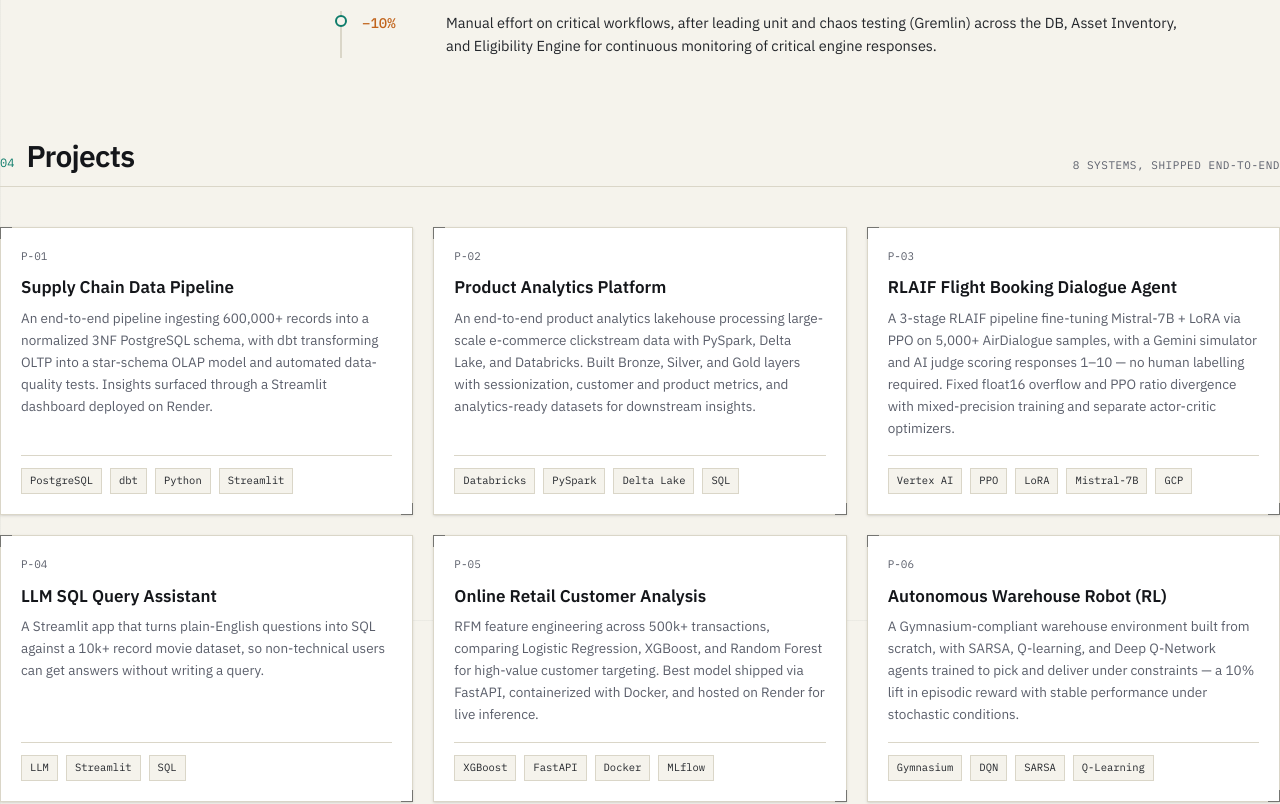
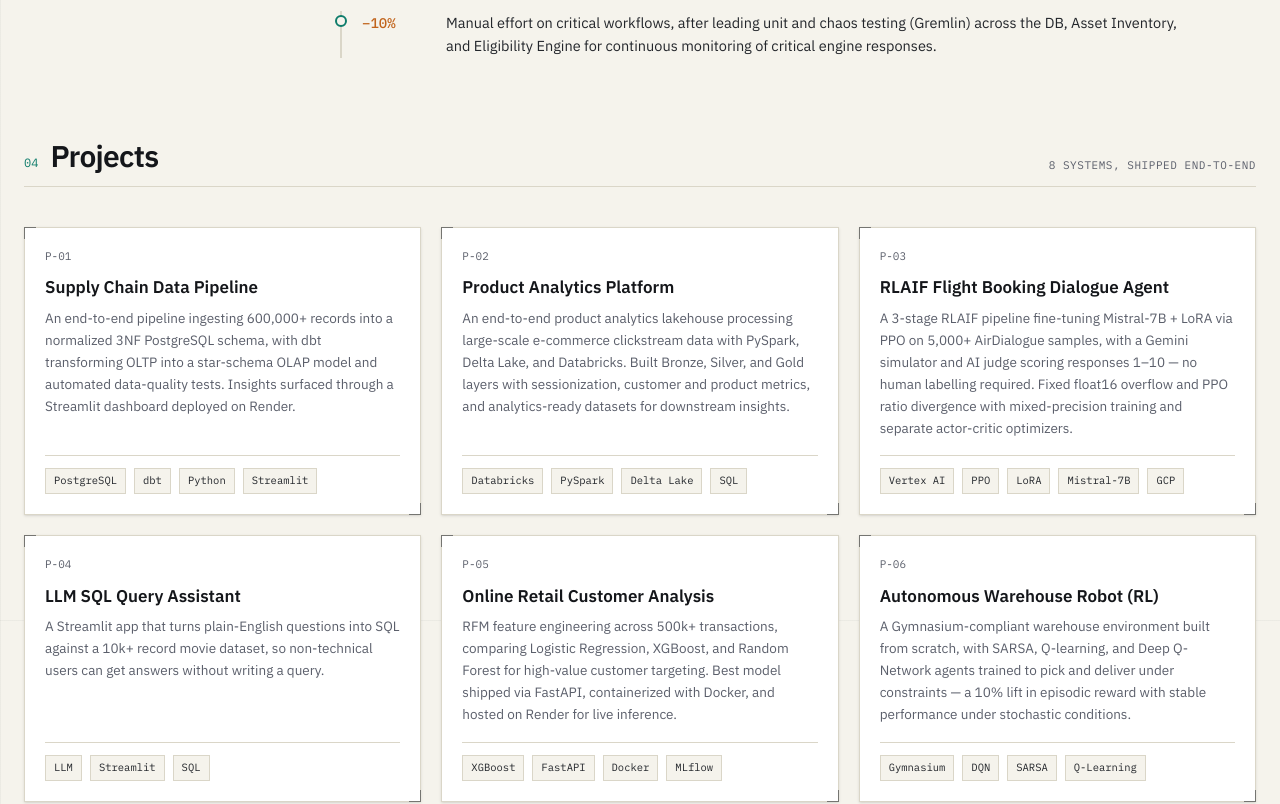
Before and after one commit to Vedant321/portfolio, a React (Vite) app: page / in a window 1280 px wide. Shown: the part 1780-2584 px from the top of the page. Built offline with nearby package versions, Linux system fonts and the light colour scheme.

Commit message:
Updated Portfolio again

```diff
--- a/src/components/Projects.jsx
+++ b/src/components/Projects.jsx
@@ -69,7 +69,7 @@
 
 export default function Projects() {
   return (
-    <>
+    <section className="max-w-7xl mx-auto px-6">
       <SectionLabel
         index="04"
         title="Projects"
@@ -116,6 +116,6 @@
           </a>
         ))}
       </div>
-    </>
+    </section>
   );
 }
```
Also changed, not shown: 1 other file (tests, documents, lock files or other folders).
